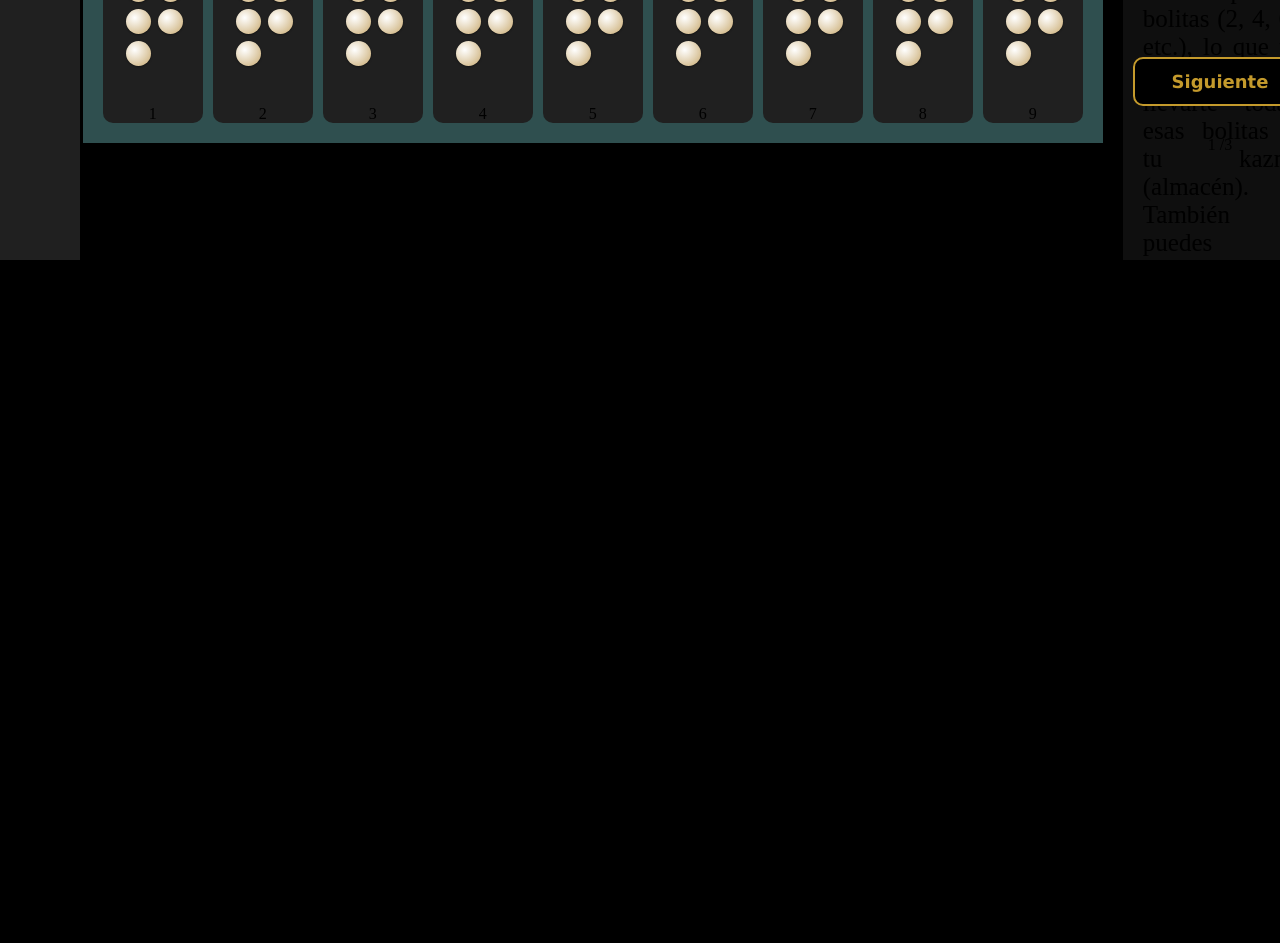
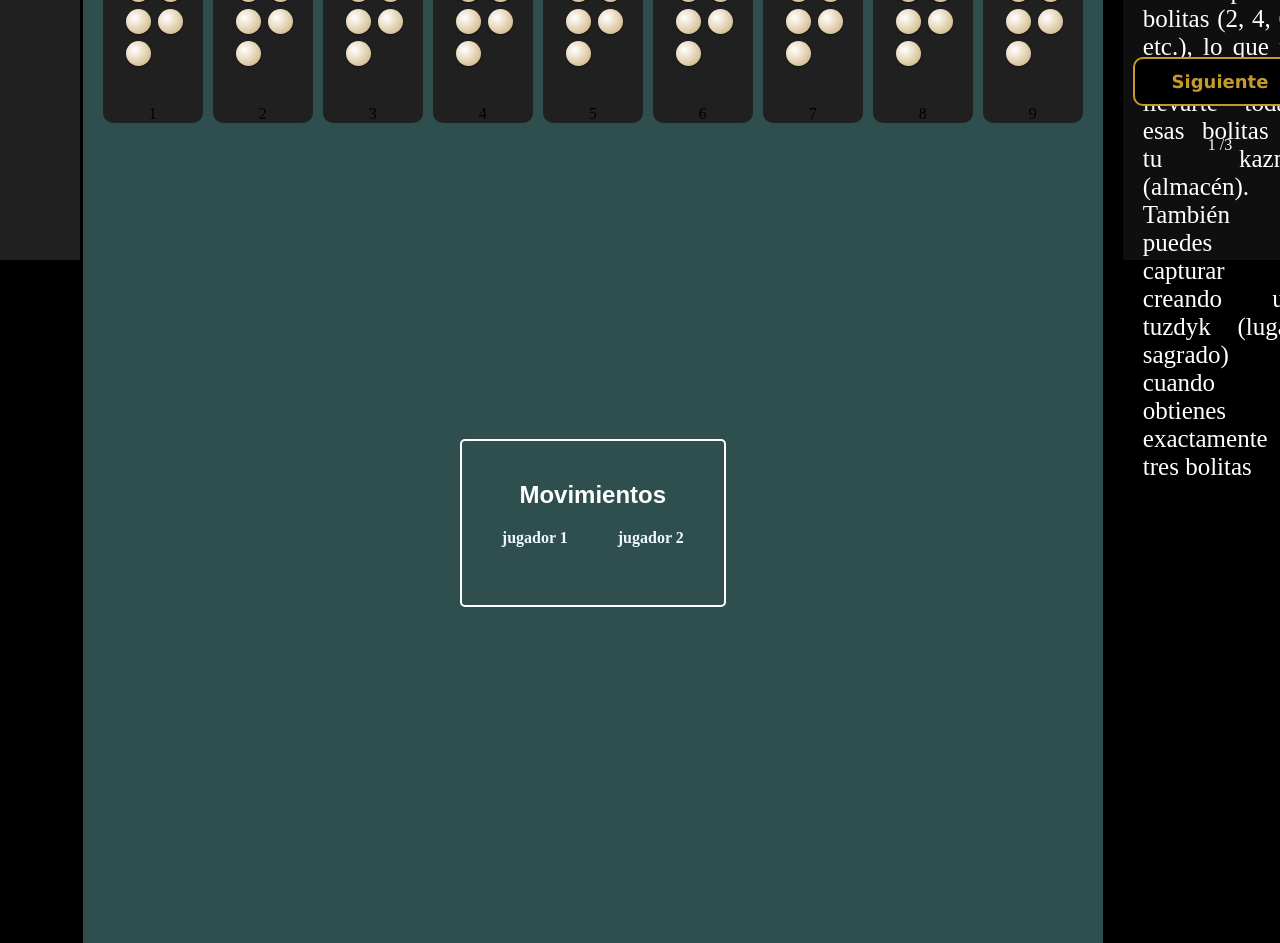
Before and after one commit to ELDani45/TGYZ, a React app in the folder frontend/: page /beginner in a window 1280 px wide. Shown: the part 540-1483 px from the top of the page. Before the commit the page ends 1021 px from the top, so only its background shows below. Built offline with nearby package versions, Linux system fonts and the light colour scheme; the HTML template or start-up script is replaced by a standard one.

Commit message:
Signed-off-by: Daniel Alejandro Chilito Giron <chilito45giron@gmail.com>

```diff
--- a/frontend/src/Routes/AppRoutes.jsx
+++ b/frontend/src/Routes/AppRoutes.jsx
@@ -2,6 +2,7 @@ import { Routes, Route } from 'react-router-dom'
 import { Index } from '../pages/Index'
 import { RegisterUsers } from '../pages/RegisterUsers'
 import { Begginer } from '../components/BeginnerComponents/Begginer'
+import ExercisesTogyz from '../pages/ExercisesTogyz'
 import SignIn from '../pages/SignIn'
 
 export const AppRoutes = ({isOpen, setIsOpen}) => {
@@ -12,6 +13,7 @@ export const AppRoutes = ({isOpen, setIsOpen}) => {
       <Route path='/register' element={<RegisterUsers />} />
       <Route path='/beginner' element={<Begginer isOpen={isOpen} setIsOpen={setIsOpen} />} />
       <Route path='/sign in' element={<SignIn isOpen={isOpen} setIsOpen={setIsOpen} />} />
+      <Route path='/movments' element={<ExercisesTogyz />} />
     </Routes>
   )
 }
--- a/frontend/src/components/BoardTgyz/BoardTGYZ.css
+++ b/frontend/src/components/BoardTgyz/BoardTGYZ.css
@@ -165,6 +165,7 @@
     align-items: center;
     height: 100vh;
     width:100%;
+    color: #fff;
 }
 
 .rules {
--- a/frontend/src/components/BoardTgyz/BoardTGYZ.jsx
+++ b/frontend/src/components/BoardTgyz/BoardTGYZ.jsx
@@ -3,10 +3,12 @@ import { board } from "./board"
 import { useRef } from "react"
 import { useEffect } from "react"
 import { useState } from "react"
+import MovmentsBoard from "../MovmentsBoard"
 import './BoardTGYZ.css'
 
 export function BoardTGYZ({winner, setWinner, isOpen, setIsOpen}) {
-
+  // envio de movimientos a MovmentsBoard
+  const [movment, setNewMovment] = useState({})
 
   // ultimo turno
   const waitingCheckRef = useRef(null)
@@ -52,6 +54,7 @@ export function BoardTGYZ({winner, setWinner, isOpen, setIsOpen}) {
 
   // funcion principal de movimiento
   const handlemove = (pit, index, player) => {
+    // restriccion de movimientos
     if(pit == 0)return
 
     if(player !== turn){
@@ -65,6 +68,7 @@ export function BoardTGYZ({winner, setWinner, isOpen, setIsOpen}) {
     // Inversion del inidice si el jugador es el player2
     if(player == 'player2'){
       realIndex = (initialBoard['player2'].pits.length - 1) - index
+
     }
     const rival = player ==='player1'? 'player2':'player1'
     if(initialBoard[rival].tuzdik === realIndex)return
@@ -86,7 +90,7 @@ export function BoardTGYZ({winner, setWinner, isOpen, setIsOpen}) {
 
           if (seeds) {
 
-              while(seeds > 0) {
+            while(seeds > 0) {
                 seeds -= 1
                 currentIndex ++
                 // esto cambia de lado cuando la ultima semilla llega al ultimo hoyo y todavia faltan semillas por repartir
@@ -109,14 +113,15 @@ export function BoardTGYZ({winner, setWinner, isOpen, setIsOpen}) {
                   }else{
                     setLastPitPlayer2({player: currentPLayer, index:currentIndex})
                     setLastPitPlayer1(null)
+
                   }
 
-
+                  // captura si es par
                   if(newBoard[currentPLayer].pits[currentIndex] %2==0 && player != currentPLayer){
                     newBoard[player].kazan += newBoard[currentPLayer].pits[currentIndex]
                     newBoard[currentPLayer].pits[currentIndex] = 0
                   }
-
+                  // colocacion del tuzdik
                   if(newBoard[currentPLayer].pits[currentIndex] === 3 && player != currentPLayer){
                     if(
                       newBoard[player].tuzdik == null && currentIndex != 8 && newBoard[currentPLayer].tuzdik != currentIndex
@@ -126,6 +131,14 @@ export function BoardTGYZ({winner, setWinner, isOpen, setIsOpen}) {
                       newBoard[currentPLayer].pits[currentIndex] = 0
                     }
                   }
+                  // envio movimiento
+                  if(player == 'player1'){
+                    setNewMovment({jugador: player, hoyoInicial:realIndex + 1, hoyoFinal:currentIndex + 1})
+                  }
+                  if(player == 'player2'){
+                    setNewMovment({jugador: player, hoyoInicial:realIndex + 1, hoyoFinal:currentIndex + 1})
+                  }
+
               }
             }
             // definicion del ganador
@@ -151,7 +164,7 @@ export function BoardTGYZ({winner, setWinner, isOpen, setIsOpen}) {
             }
           }
 
-          // si había un waitingCheck del turno anterior, ahora sí verificas
+          // si había un waitingCheck del turno anterior, ahora si se verifica
           if(waitingCheckRef.current !== null){
             const waitingSeeds = newBoard[waitingCheckRef.current].pits.reduce((a, b) => a + b, 0)
             if(waitingSeeds === 0){
@@ -172,7 +185,7 @@ export function BoardTGYZ({winner, setWinner, isOpen, setIsOpen}) {
     // cambio de turno
     seTurn(player === 'player1' ? 'player2' : 'player1')
 
-    console.log(pit, realIndex, player)
+    // console.log(pit, realIndex +1 , player)
 
   }
   return (
@@ -261,6 +274,7 @@ export function BoardTGYZ({winner, setWinner, isOpen, setIsOpen}) {
           )
         })}
       </div>
+      <MovmentsBoard movment={movment}  />
     </div>
   )
 }
--- /dev/null
+++ b/frontend/src/components/MovmentsBoard.jsx
@@ -0,0 +1,65 @@
+import style from  './MovmentsBoard.module.css'
+
+export default function MovmentsBoard({movment}) {
+    // dartos dependiendo del jugador
+
+    function jugador (movment) {
+        if(movment.jugador === 'player1'){
+            let jugador_1 = {
+                jugador:'Jugador 1',
+                hoyoInicial :movment.hoyoInicial,
+                hoyoFinal:movment.hoyoFinal
+            }
+            // console.log(jugador_1);
+            return jugador_1;
+        }
+
+        if (movment.jugador === 'player2'){
+            let jugador_2 = {
+                jugador:'Jugador 2',
+                hoyoInicial:movment.hoyoInicial,
+                hoyoFinal:movment.hoyoFinal
+            }
+            return jugador_2
+        }
+
+
+    }
+    const movimientoProcesado = jugador(movment);
+    // console.log(jugador)
+
+
+  return (
+    <div className={style['container-movments']}>
+
+      <section className={style['board-movments-details']}>
+        <h2 className={style['title-movments']}>Movimientos</h2>
+        <article className={style['box-movments']}>
+            <div>
+                <h4>jugador 1</h4>
+                <br />
+                <div className='movments-player1'>
+                    {movimientoProcesado &&
+                    <span>
+                        jugador: {movimientoProcesado.jugador}  <br />
+                        hoyo inicial: {movimientoProcesado.hoyoInicial} <br />
+                        hoyo final: {movimientoProcesado.hoyoFinal}
+                        </span> }
+                </div>
+            </div>
+            <div>
+                <h4>jugador 2</h4>
+                <div className='movments-player2'>
+                    {movimientoProcesado &&
+                    <span>
+                        jugador: {movimientoProcesado.jugador}  <br />
+                        hoyo inicial: {movimientoProcesado.hoyoInicial} <br />
+                        hoyo final: {movimientoProcesado.hoyoFinal}
+                        </span> }
+                </div>
+            </div>
+        </article>
+      </section>
+    </div>
+  )
+}
--- /dev/null
+++ b/frontend/src/components/MovmentsBoard.module.css
@@ -0,0 +1,25 @@
+.container-movments{
+    width: 100%;
+    height: 100vh;
+    display: flex;
+    justify-content: center;
+    align-items: center;
+}
+.board-movments-details{
+    width: auto;
+    height: auto;
+    padding: 40px;
+    border-radius: 5px;
+    border: 2px solid white;
+    color: aliceblue;
+}
+.title-movments{
+    color: white;
+    font-family: Arial, Helvetica, sans-serif;
+    text-align: center;
+    margin-bottom: 20px;
+}
+.box-movments{
+    display: flex;
+    gap: 50px;
+}
--- a/frontend/src/components/NavSide.jsx
+++ b/frontend/src/components/NavSide.jsx
@@ -4,7 +4,6 @@ import { HiFlag } from "react-icons/hi2";
 import { GoHome } from "react-icons/go";
 import { Link } from 'react-router-dom'
 import './NavStyle.css'
-
 
 export function NavSide({isOpen, setIsOpen}) {
     const navigation = useNavigate();
@@ -17,6 +16,7 @@ export function NavSide({isOpen, setIsOpen}) {
         <h2 className={`logo ${isOpen? 'no-siglas':'siglas'}`}>{text}</h2>
 
         <ul onClick={(e) => e.stopPropagation()}>
+
             <div onClick={() => navigation('/')} className='box-link'>
               <Link className={`${isOpen? 'link-navegation':'link-navegation-small'}`} >
               <div className="nav-item-content">
@@ -25,6 +25,7 @@ export function NavSide({isOpen, setIsOpen}) {
               </div>
               </Link>
             </div>
+
             <div className='box-link'>
               <Link className={`${isOpen? 'link-navegation':'link-navegation-small'}`} >
               <div className="nav-item-content">
@@ -33,7 +34,8 @@ export function NavSide({isOpen, setIsOpen}) {
               </div>
               </Link>
             </div>
-            <div className='box-link'>
+
+            <div onClick={() => navigation('/movments')} className='box-link'>
               <Link className={`${isOpen? 'link-navegation':'link-navegation-small'}`} >
               <div className="nav-item-content">
                 <FaPuzzlePiece  className="nav-icon" />
--- /dev/null
+++ b/frontend/src/pages/ExercisesTogyz.jsx
@@ -0,0 +1,9 @@
+import MovmentsBoard from "../components/MovmentsBoard"
+
+export default function ExercisesTogyz() {
+  return (
+    <div>
+      <MovmentsBoard />
+    </div>
+  )
+}
```
Also changed, not shown: frontend/src/App.css (deleted), 1 other file (tests, documents, lock files or other folders).
